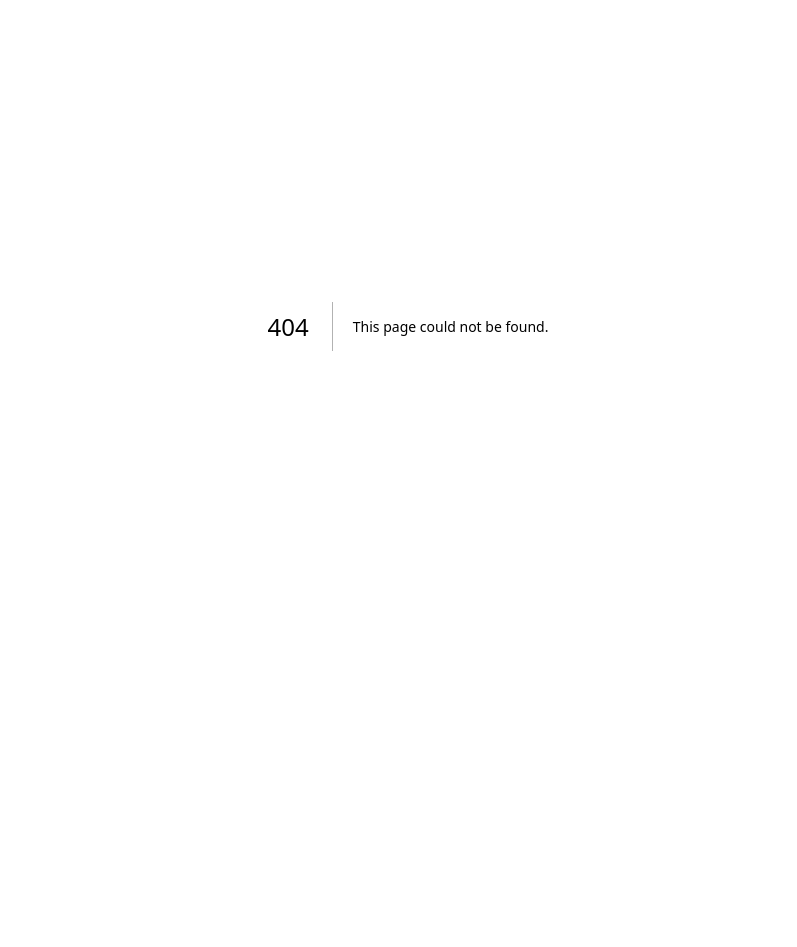
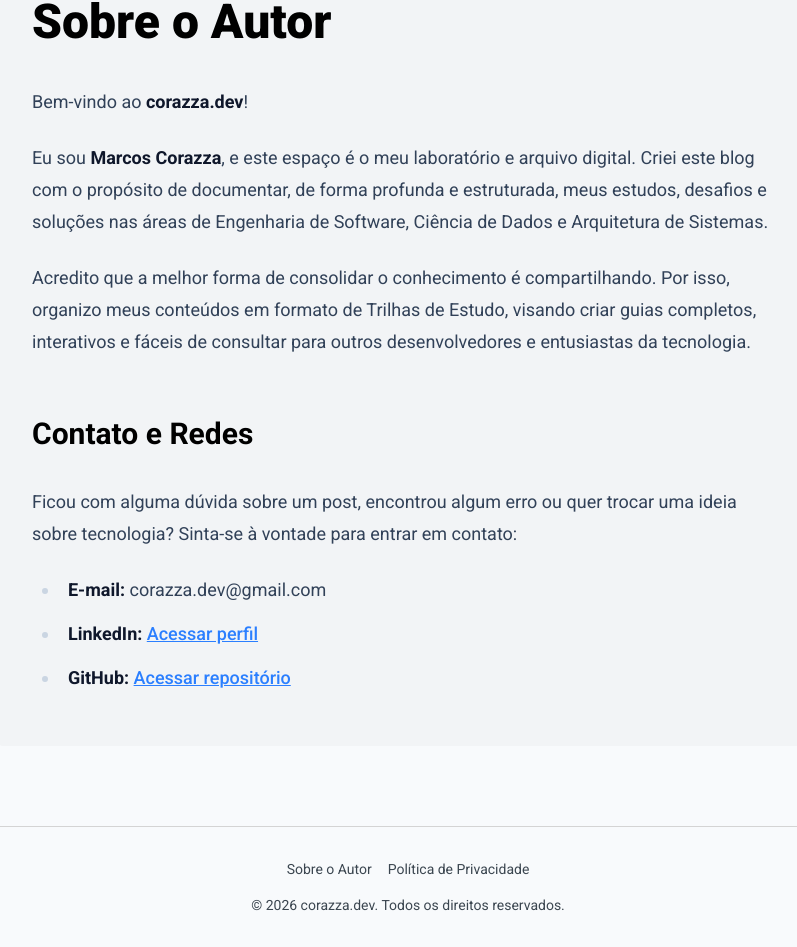
Before and after one commit to mcscorazza/corazza-dev-next, a Next.js app: page /sobre in a window 1280 px wide. Before the commit this address had no page. Shown: the part 146-1093 px from the top of the page, without its empty margins (232-1029 px from the left). Before the commit the page ends 872 px from the top, so only its background shows below. Built offline with nearby package versions, Linux system fonts and the light colour scheme.

Commit message:
add about and privacity

```diff
--- a/app/layout.tsx
+++ b/app/layout.tsx
@@ -59,6 +59,13 @@ export default function RootLayout({
         <main>
           {children}
         </main>
+        <footer className="py-8 text-center text-sm text-theme-muted border-t border-theme-border mt-12">
+          <div className="flex justify-center gap-4 mb-4">
+            <a href="/sobre" className="hover:text-theme-text transition-colors">Sobre o Autor</a>
+            <a href="/privacidade" className="hover:text-theme-text transition-colors">Política de Privacidade</a>
+          </div>
+          <p>© {new Date().getFullYear()} corazza.dev. Todos os direitos reservados.</p>
+        </footer>
 
       </body>
     </html>
--- /dev/null
+++ b/app/privacidade/page.tsx
@@ -0,0 +1,37 @@
+import { Metadata } from "next";
+
+export const metadata: Metadata = {
+  title: "Política de Privacidade | corazza.dev",
+  description: "Como lidamos com seus dados e informações.",
+};
+
+export default function PrivacidadePage() {
+  return (
+    <div className="max-w-4xl mx-auto p-4 lg:p-8">
+      <article className="
+        bg-theme-bg2 p-6 lg:p-10 rounded-xl
+        prose prose-slate lg:prose-lg max-w-none dark:prose-invert
+        prose-headings:text-theme-sec prose-a:text-blue-500 hover:prose-a:underline
+      ">
+        <h1>Política de Privacidade</h1>
+
+        <p>A sua privacidade é importante para nós. É política do blog <strong>corazza.dev</strong> respeitar a sua privacidade em relação a qualquer informação sua que possamos coletar no site.</p>
+
+        <p>Solicitamos informações pessoais apenas quando realmente precisamos delas para lhe fornecer um serviço. Fazemo-lo por meios justos e legais, com o seu conhecimento e consentimento.</p>
+
+        <h2>Google AdSense e Cookies de Publicidade</h2>
+        <p>Este site utiliza o <strong>Google AdSense</strong> para exibir anúncios. Como fornecedor terceirizado, o Google usa cookies para veicular anúncios com base nas suas visitas anteriores a este e a outros sites na internet.</p>
+
+        <ul>
+          <li>O uso de cookies de publicidade pelo Google permite que ele e seus parceiros veiculem anúncios para os usuários com base nas visitas feitas aos nossos sites e/ou a outros sites na internet.</li>
+          <li>Você pode desativar a publicidade personalizada acessando as <a href="https://www.google.com/settings/ads" target="_blank" rel="noopener noreferrer">Configurações de anúncios do Google</a>.</li>
+        </ul>
+
+        <h2>Consentimento</h2>
+        <p>O uso continuado de nosso site será considerado como aceitação de nossas práticas em torno de privacidade e informações pessoais.</p>
+
+        <p><em>Esta política é efetiva a partir de Julho de 2026.</em></p>
+      </article>
+    </div>
+  );
+}
--- /dev/null
+++ b/app/sobre/page.tsx
@@ -0,0 +1,45 @@
+import { Metadata } from "next";
+
+export const metadata: Metadata = {
+  title: "Sobre | corazza.dev",
+  description: "Conheça mais sobre o autor e o propósito do blog.",
+};
+
+export default function SobrePage() {
+  return (
+    <div className="max-w-4xl mx-auto p-4 lg:p-8">
+      <article className="
+        bg-theme-bg2 p-6 lg:p-10 rounded-xl
+        prose prose-slate lg:prose-lg max-w-none dark:prose-invert
+        prose-headings:text-theme-sec prose-a:text-blue-500 hover:prose-a:underline
+      ">
+        <h1>Sobre o Autor</h1>
+
+        <p>Bem-vindo ao <strong>corazza.dev</strong>!</p>
+
+        <p>
+          Eu sou <strong>Marcos Corazza</strong>, e este espaço é o meu laboratório e arquivo digital.
+          Criei este blog com o propósito de documentar, de forma profunda e estruturada, meus estudos,
+          desafios e soluções nas áreas de Engenharia de Software, Ciência de Dados e Arquitetura de Sistemas.
+        </p>
+
+        <p>
+          Acredito que a melhor forma de consolidar o conhecimento é compartilhando. Por isso, organizo meus
+          conteúdos em formato de Trilhas de Estudo, visando criar guias completos, interativos e fáceis
+          de consultar para outros desenvolvedores e entusiastas da tecnologia.
+        </p>
+
+        <h2>Contato e Redes</h2>
+        <p>
+          Ficou com alguma dúvida sobre um post, encontrou algum erro ou quer trocar uma ideia sobre tecnologia?
+          Sinta-se à vontade para entrar em contato:
+        </p>
+        <ul>
+          <li><strong>E-mail:</strong> corazza.dev@gmail.com</li>
+          <li><strong>LinkedIn:</strong> <a href="https://linkedin.com/in/corazza" target="_blank" rel="noopener noreferrer">Acessar perfil</a></li>
+          <li><strong>GitHub:</strong> <a href="https://github.com/mcscorazza" target="_blank" rel="noopener noreferrer">Acessar repositório</a></li>
+        </ul>
+      </article>
+    </div>
+  );
+}
```
